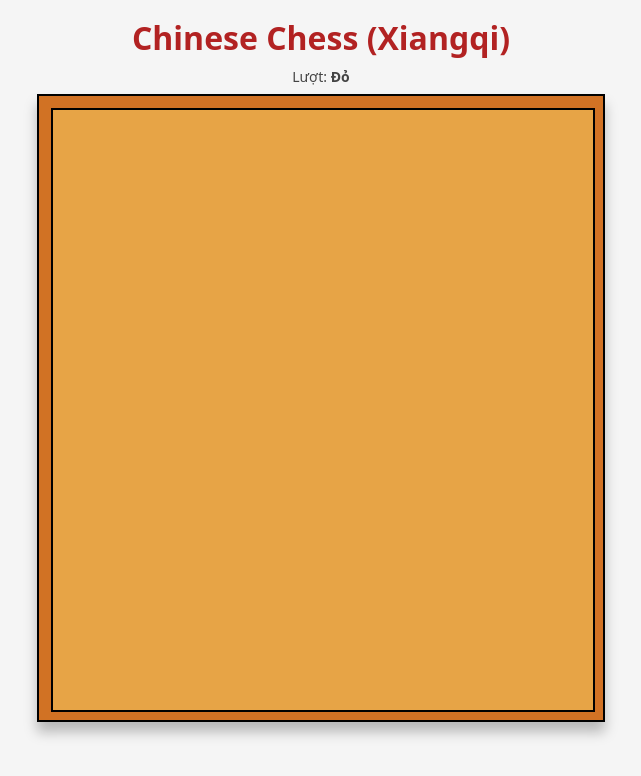
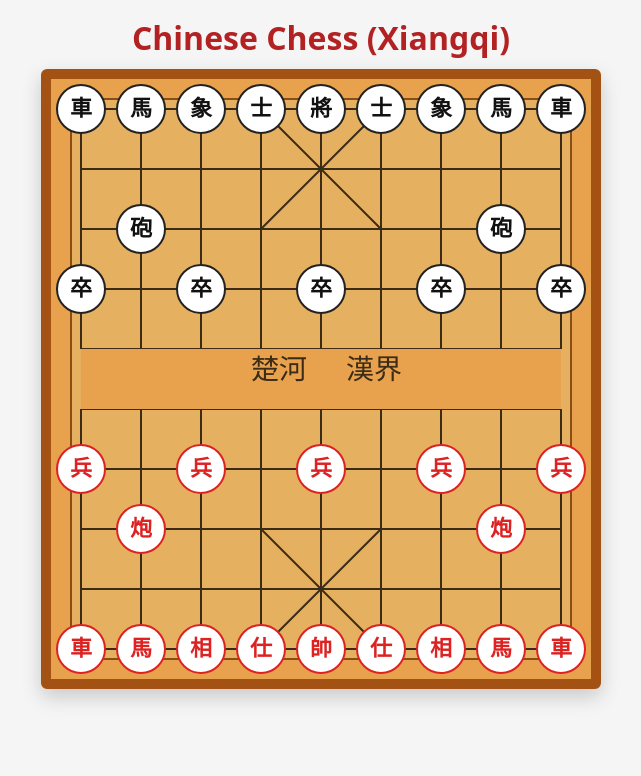
Before and after one commit to vietnamcleveland-netizen/xiangqi-webapp, a website: page public/index.html in a window 1280 px wide. Shown: the whole page, without its empty margins (319-960 px from the left). Drawn offline with Linux system fonts and the light colour scheme.

Commit message:
Update index.html

```diff
--- a/public/index.html
+++ b/public/index.html
@@ -5,58 +5,49 @@
   <meta name="viewport" content="width=device-width, initial-scale=1.0"/>
   <title>Xiangqi WebApp</title>
   <style>
-    :root{
-      --w: 600px;    /* tổng chiều cao */
-      --cw: 540px;   /* vùng bàn (9x10 ô) */
-      --cell: 60px;  /* kích thước ô */
+    :root { --w: 540px; --h: 600px; --cell: 60px; }
+    body{ margin:0; background:#f5f5f5; font-family:system-ui, Arial, sans-serif; }
+    h1{ text-align:center; color:#b22222; margin:16px 0 10px; }
+    .wrap{ display:flex; justify-content:center; }
+    #board {
+      width: var(--w); height: var(--h);
+      background: #e8a24d; /* nền gỗ cam nhạt */
+      border: 10px solid #a35213; box-shadow: 0 8px 20px rgba(0,0,0,.18);
+      border-radius: 6px; position:relative;
     }
-    body{margin:0;background:#f5f5f5;font-family:system-ui,Arial,sans-serif;text-align:center}
-    h1{color:#b22222;margin:16px 0 8px}
-    #game{display:flex;justify-content:center}
-    /* Khung chứa SVG */
-    .board-wrap{
-      position:relative;
-      width:var(--cw);
-      height:calc(var(--cell)*10);
-      margin:8px auto 24px;
-      border:2px solid #000;
-      box-shadow:0 10px 12px rgba(0,0,0,.25);
-      background:#d17224; /* viền gỗ nâu */
-      padding:12px;       /* tạo viền gỗ */
-      box-sizing:content-box;
-    }
-    svg{background:#e7a446;border:2px solid #000;}
-    /* Quân cờ */
+    /* lớp phủ SVG đặt full khung */
+    svg{ position:absolute; inset:0; width:100%; height:100%; }
+    /* style quân */
     .piece{
       cursor:pointer;
-      user-select:none;
+      transition: transform .08s ease;
     }
-    .stone{
-      stroke:#000; stroke-width:2px; fill:#fff;
-      filter: drop-shadow(0 2px 2px rgba(0,0,0,.15));
-    }
-    .label{
-      font-weight:700; text-anchor:middle; dominant-baseline:central;
-      font-size:22px; font-family:"Noto Serif SC","Noto Serif CJK SC",serif;
-    }
-    .red   .stone{stroke:#c40000}
-    .red   .label{fill:#c40000}
-    .black .label{fill:#111}
-    /* Highlight chọn/quy chiếu */
-    .hl-cell{fill:#2aa9ff33}
-    .hl-target{fill:#ffcc0033}
-    .turn{margin:6px 0 0;font-size:14px;color:#444}
+    .piece circle{ fill:#fff; stroke:#222; stroke-width:2px; }
+    .piece text{ font-weight:700; font-size:22px; dominant-baseline:middle; text-anchor:middle; }
+    .piece.red circle{ stroke:#d22; }
+    .piece.red text{ fill:#d22; }
+    .piece.black text{ fill:#111; }
+    .piece:hover{ transform: scale(1.04); }
+    /* ô gợi ý */
+    .hint{ fill:#4CAF50; fill-opacity:.25; stroke:#2e7d32; stroke-width:2px; }
+    .hint.capture{ fill:#f44336; fill-opacity:.25; stroke:#c62828; }
+    /* chọn quân */
+    .selected circle{ stroke:#1976d2; stroke-width:3px; }
   </style>
 </head>
 <body>
   <h1>Chinese Chess (Xiangqi)</h1>
-  <div class="turn" id="turn">Lượt: <b>Đỏ</b></div>
-  <div id="game">
-    <div class="board-wrap">
-      <svg id="svg" width="540" height="600" viewBox="0 0 540 600"></svg>
+  <div class="wrap">
+    <div id="board">
+      <!-- Canvas nền lưới + sông + cung -->
+      <svg id="grid" viewBox="0 0 540 600" preserveAspectRatio="none"></svg>
+      <!-- Lớp vẽ gợi ý -->
+      <svg id="hints" viewBox="0 0 540 600" preserveAspectRatio="none"></svg>
+      <!-- Lớp vẽ quân -->
+      <svg id="pieces" viewBox="0 0 540 600" preserveAspectRatio="none"></svg>
     </div>
   </div>
 
-  <script src="app.js"></script>
+  <script src="./app.js"></script>
 </body>
 </html>
```
